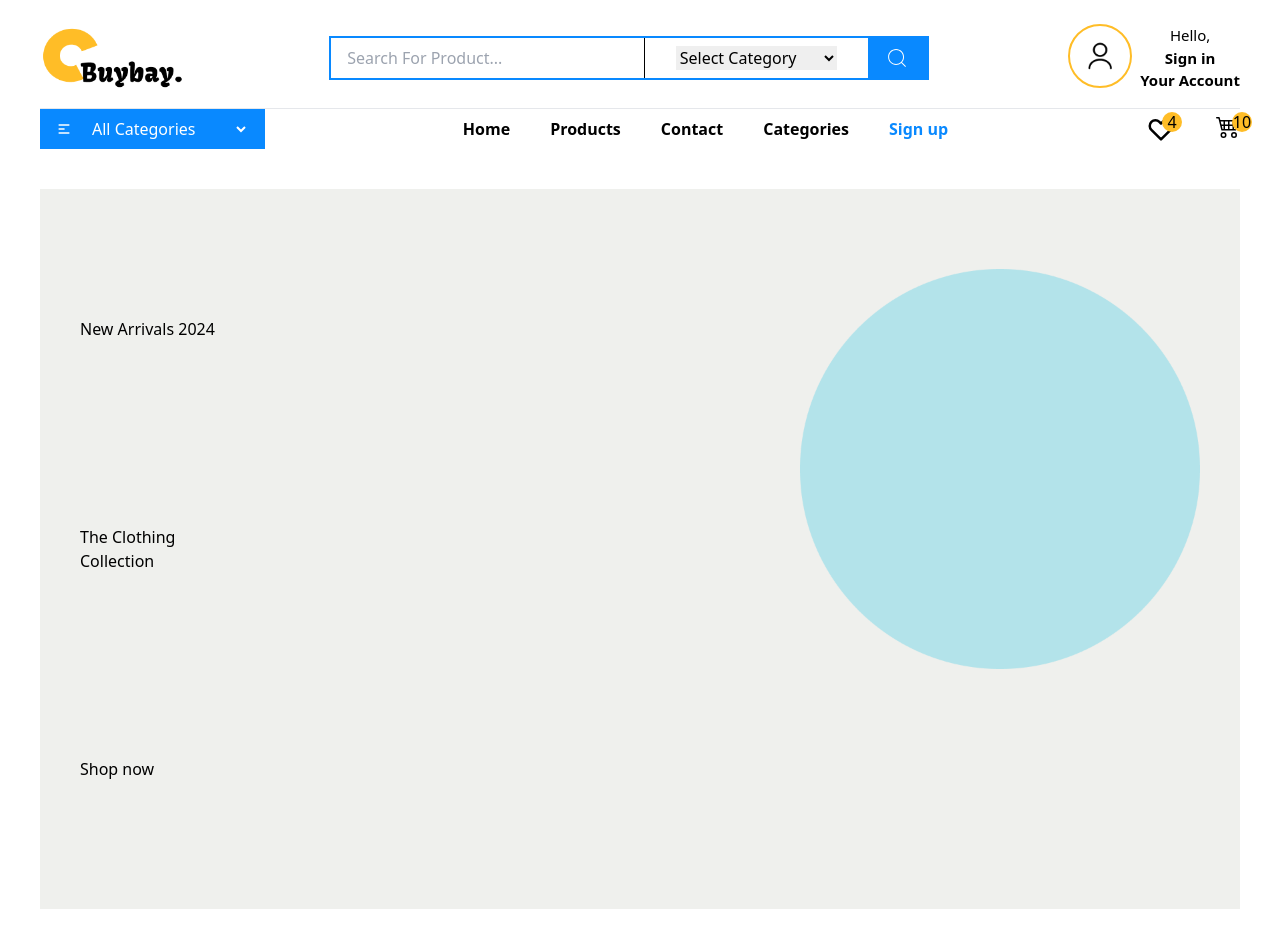
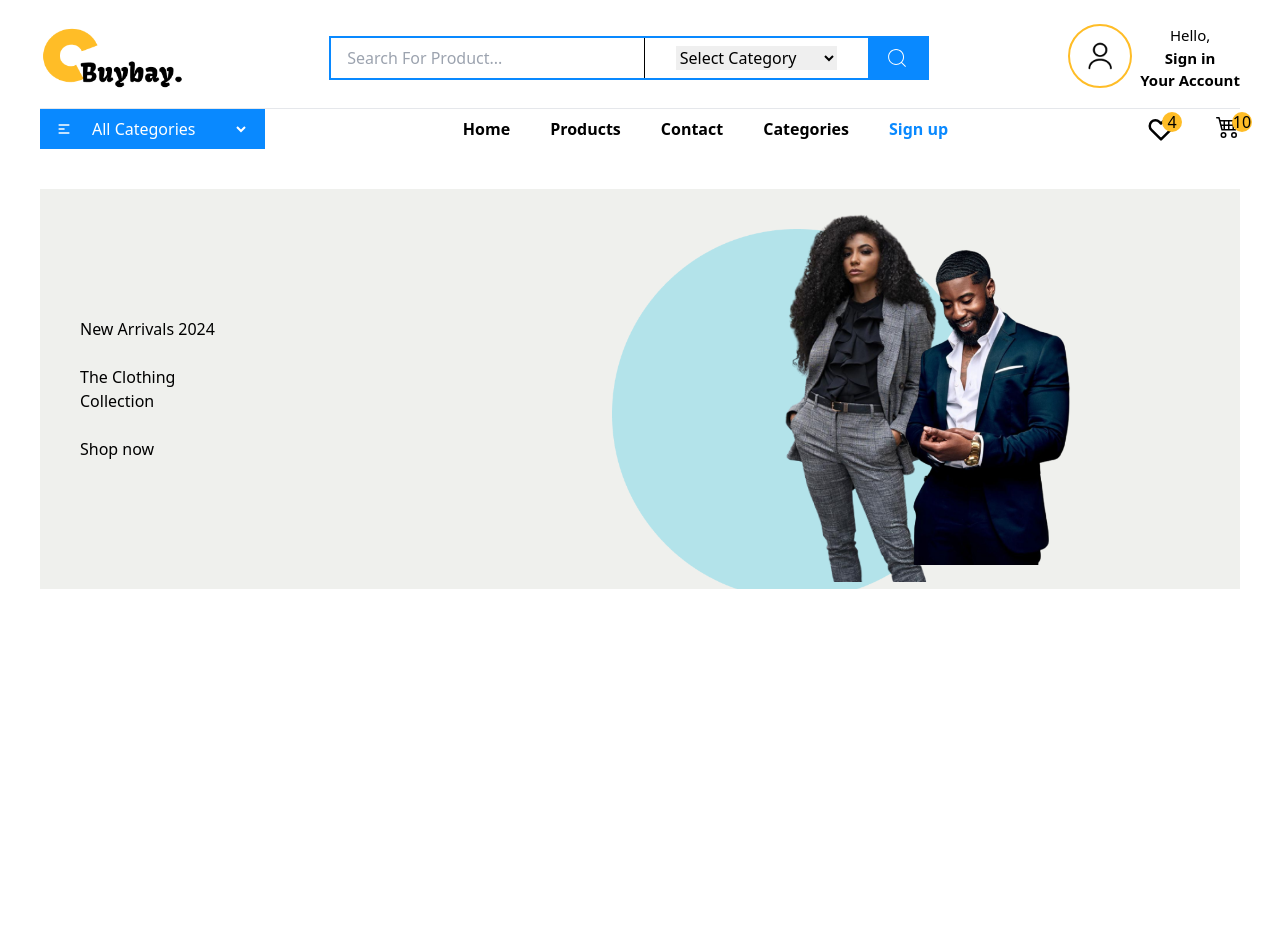
Before and after one commit to syntaxdesigner01/Buybay, a Next.js app: page / in a window 1280 px wide. After the commit the page ends 800 px from the top, so only its background shows below. Built offline with nearby package versions, Linux system fonts and the light colour scheme.

Commit message:
feature: Updated HomeHeader component: changed layout, added new images, and removed Group 34936.png file

```diff
--- a/src/app/components/HomeHeader.tsx
+++ b/src/app/components/HomeHeader.tsx
@@ -4,30 +4,62 @@ import React from "react";
 export default function HomeHeader() {
   return (
     <section className="py-10">
-      <div className="h-[90vh] bg-[#EFF0ED]">
+      <div className="h-[400px] bg-[#EFF0ED] ">
         <div className="">
-          <section className="flex  justify-between w-full items-center h-full ">
-            <section className=" flex flex-col justify-between h-[90vh] py-32  w-[30%] px-10">
+          <section className="flex flex-col lg:flex-row justify-between w-full items-center h-full">
+            {/* First Aside - Text Section */}
+            <aside className="flex flex-col justify-between h-[400px] py-32 w-full lg:w-[30%] px-10">
               <p>New Arrivals 2024</p>
-
               <div>
-                <h1>The Clothing</h1> <h1>Collection</h1>
+                <h1>The Clothing</h1>
+                <h1>Collection</h1>
               </div>
-
               <div>
                 <button>Shop now</button>
               </div>
-            </section>
+            </aside>
+
+            <aside className="flex flex-col justify-start items-end h-[400px] py-20 w-full lg:w-[60%] px-10 relative overflow-hidden ">
+              <section className="relative left-[20vw] bottom-[-15vh]">
+                <section className="relative bottom-[20vh] right-[30vw]">
+                  <img
+                    src={"/Ellipse 36.png"}
+                    alt=""
+                    width={'370px'}
+                    height={'370px'}
+                  />
+
+                  <section className=" relative top-[-60vh]">
+                    <section className="flex items-center gap-0 z-50">
+
+                      <section className="relative right-[-10vw]">
+                        <img
+                          src={
+                            "/Look_of_the_Week_-_Grey_Suit_and_Sock_Boots-removebg-preview 1.png"
+                          }
+                          alt=""
+                          width={'260px'}
+                          height={'260px'}
+                        />
+                      </section>
+
+                      <section className="relative top-[7vh]">
+                        <img
+                          src={
+                            "/Men_teal_blue_Suit__beach_wedding_suit__blue_groomsmen_Suit__Gift_For_men__Slim_Fit_Suit__wedding_suit_for_Groom__cocktail_party_men_suit_-removebg-preview 1.png"
+                          }
+                          alt=""
+                          width={'200px'}
+                          height={'200px'}
+                        />
+                      </section>
+                    </section>
+                  </section>
+                </section>
 
 
-
-            <section className="flex flex-col justify-start items-end h-[90vh] py-20  w-[60%] px-10">
-           <section className="relative">
-                {/* <section className="absolute top-0 right-0  left-0"> */}
-                    <Image src={'/Ellipse 36.png'} alt="" width={400} height={400} />
-                {/* </section> */}
-           </section>
-            </section>
+              </section>
+            </aside>
           </section>
         </div>
       </div>
```
Also changed, not shown: public/bell.png (renamed from public/Group 34936.png).
